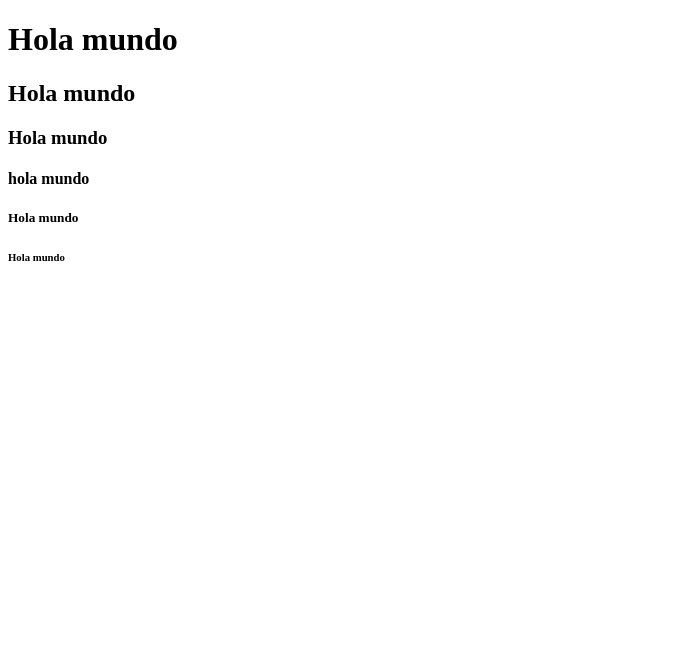
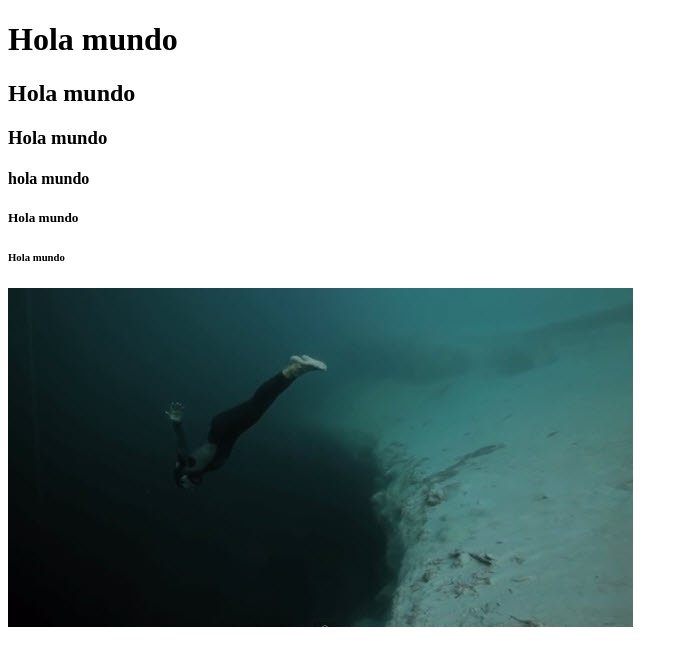
Before and after one commit to belenmmm/hola-mundo, a plain HTML site: page index.html in a window 1280 px wide. Shown: the whole page, without its empty margins (0-688 px from the left). Drawn offline with Linux system fonts and the light colour scheme.

Commit message:
agregue img

```diff
--- a/index.html
+++ b/index.html
@@ -11,5 +11,6 @@
 	<h4>hola mundo</h4>
 	<h5>Hola mundo</h5>
 	<h6>Hola mundo</h6>
+	<img src= "imgs/abyss.jpg" alt="abyss" />
 </body>
 </html>
```
Also changed, not shown: imgs/abyss.jpg (added).
